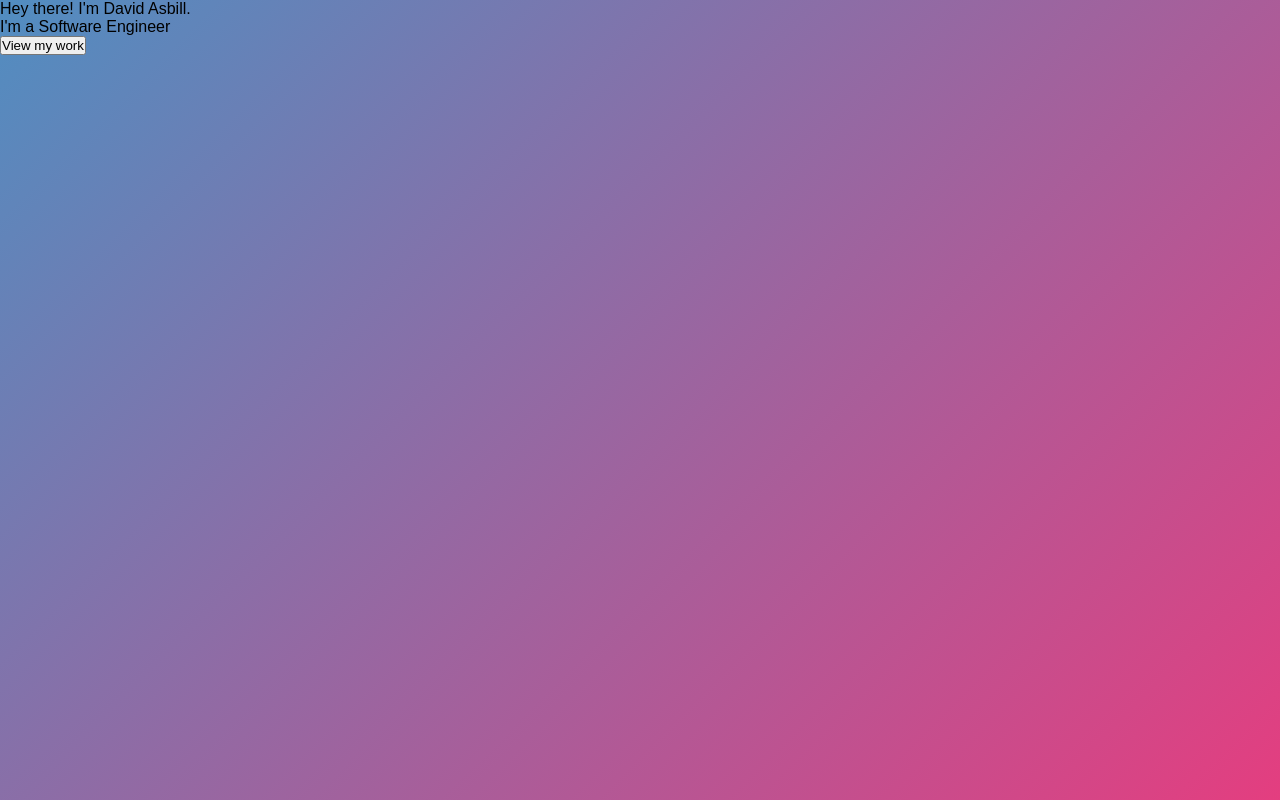
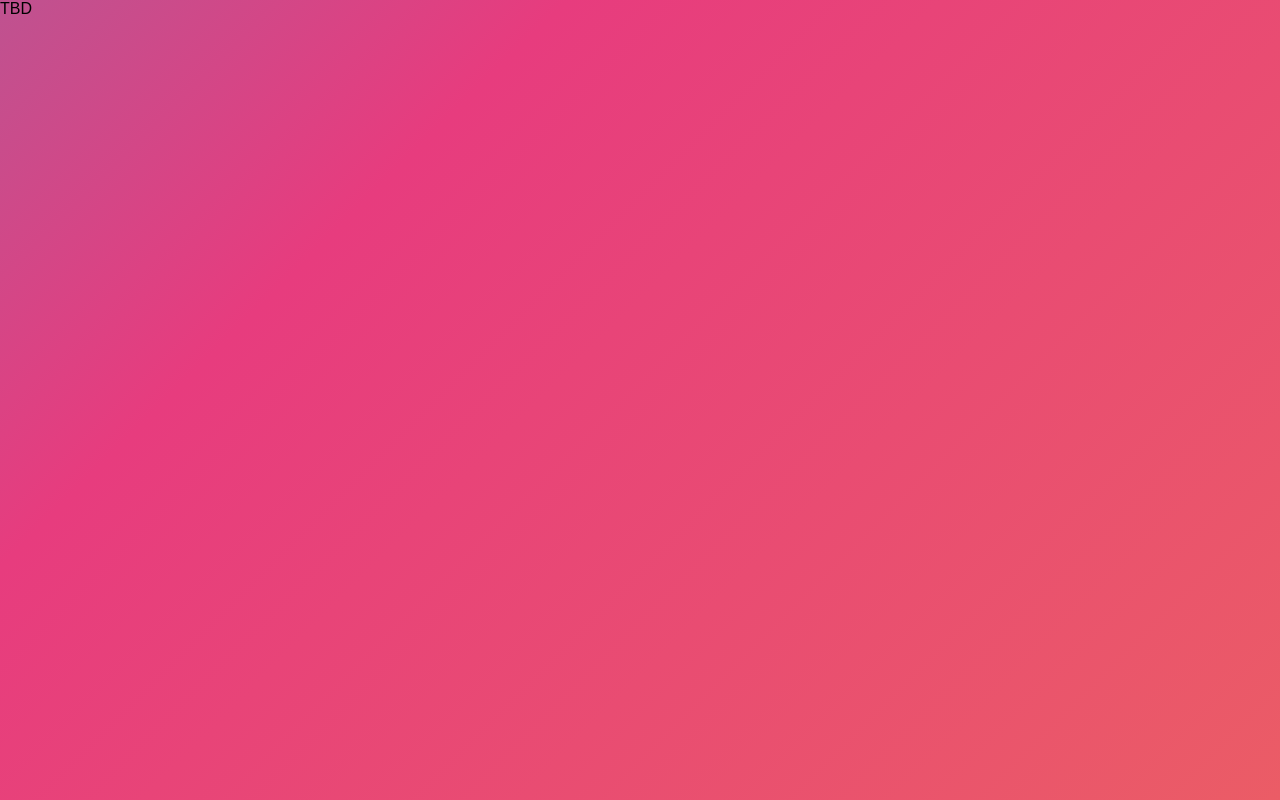
Before and after one commit to asbillt/portfolio-website, a React (Create React App) app: page /about in a window 1280 px wide. Built offline with nearby package versions, Linux system fonts and the light colour scheme.

Commit message:
Adds react router routes. Creates about, projects, social components.

```diff
--- a/src/App.js
+++ b/src/App.js
@@ -1,11 +1,28 @@
 import "./App.css";
 import Header from "./Components/Header";
+import About from "./Components/About";
+import Projects from "./Components/Projects";
+import Social from "./Components/Social";
+import { BrowserRouter as Router, Route, Switch } from "react-router-dom";
 
 function App() {
   return (
-    <div className="App">
-      <Header />
-    </div>
+    <Router>
+      <Switch>
+        <Route exact path="/">
+          <Header />
+        </Route>
+        <Route path="/about">
+          <About />
+        </Route>
+        <Route path="/projects">
+          <Projects />
+        </Route>
+        <Route path="/social">
+          <Social />
+        </Route>
+      </Switch>
+    </Router>
   );
 }
 
--- /dev/null
+++ b/src/Components/About.js
@@ -0,0 +1,7 @@
+import React from "react";
+
+function About() {
+  return <p>TBD</p>;
+}
+
+export default About;
--- /dev/null
+++ b/src/Components/Projects.js
@@ -0,0 +1,7 @@
+import React from "react";
+
+function Projects() {
+  return <p>TBD</p>;
+}
+
+export default Projects;
--- /dev/null
+++ b/src/Components/Social.js
@@ -0,0 +1,7 @@
+import React from "react";
+
+function Social() {
+  return <p>TBD</p>;
+}
+
+export default Social;
```
